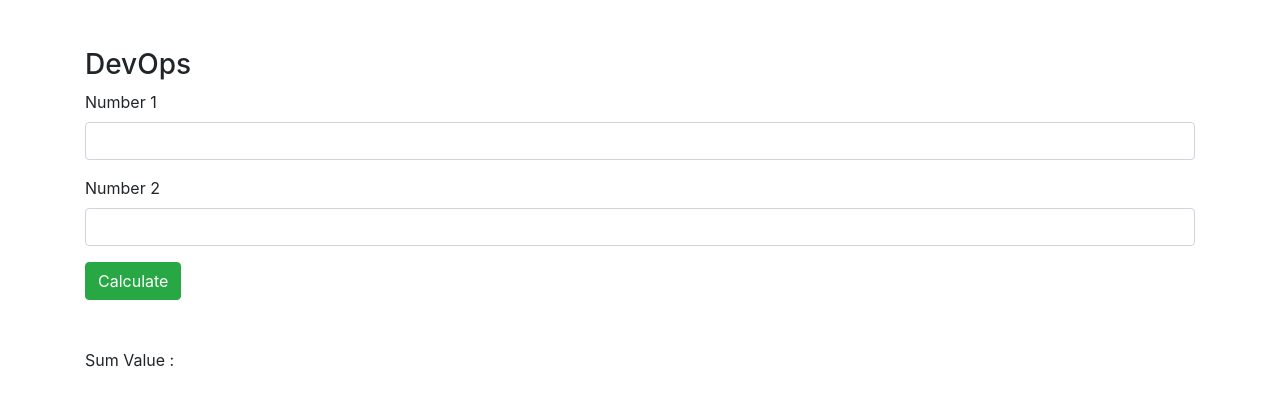
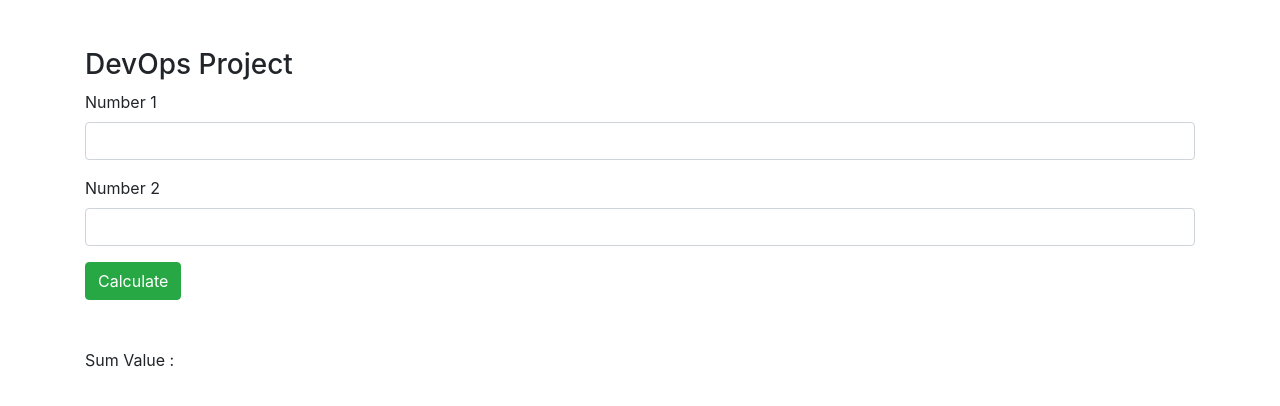
Before and after one commit to cemre-2187/devops, a website: page html/index.html in a window 1280 px wide. Drawn offline with nearby package versions, Linux system fonts and the light colour scheme.

Commit message:
Update index.html

```diff
--- a/html/index.html
+++ b/html/index.html
@@ -14,7 +14,7 @@
 
   <div class="container mt-5">
 
-    <h3>DevOps</h3>
+    <h3>DevOps Project</h3>
 
     <div class="form-group">
       <label for="exampleInputEmail1">Number 1</label>
```
